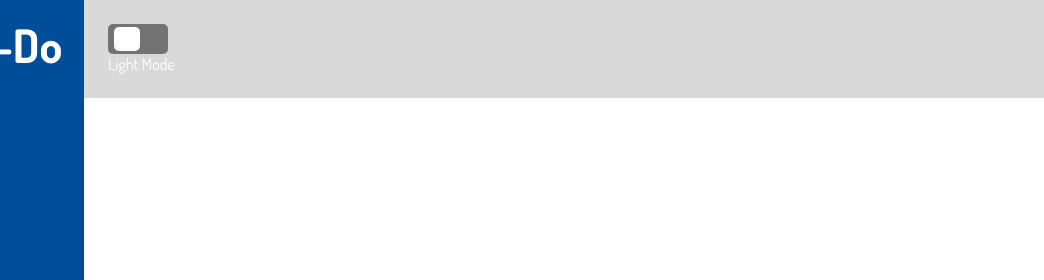
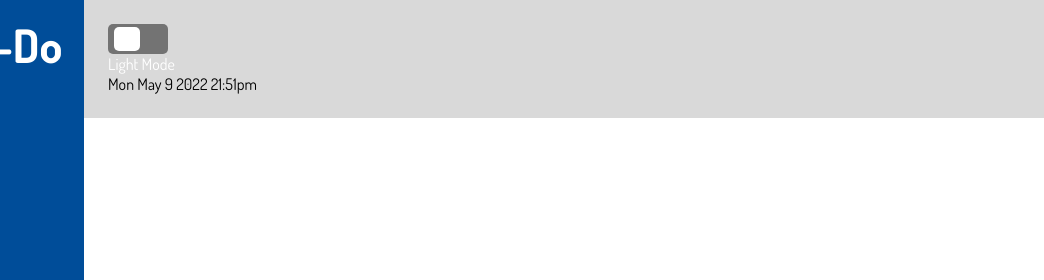
Before and after one commit to AmesburyArcher/to-do-app, a website built with webpack: page dist/index.html in a window 1280 px wide. Shown: the top 280 px of the page, 236-1280 px from the left. Built offline with nearby package versions, Linux system fonts and the light colour scheme.

Commit message:
added date/time file to add time to task creation

```diff
--- /dev/null
+++ b/src/date.js
@@ -0,0 +1,16 @@
+const displayDate = () => {
+    const dateDOM = document.querySelector('.current-date');
+    dateDOM.textContent = formatAMPM()
+}
+
+function formatAMPM() {
+    const d = new Date()
+    let minutes = d.getMinutes().toString().length == 1 ? '0'+d.getMinutes() : d.getMinutes();
+    let hours = d.getHours().toString().length == 1 ? '0'+d.getHours() : d.getHours();
+    let ampm = d.getHours() >= 12 ? 'pm' : 'am';
+    let months = ['Jan','Feb','Mar','Apr','May','Jun','Jul','Aug','Sep','Oct','Nov','Dec'];
+    let days = ['Sun','Mon','Tue','Wed','Thu','Fri','Sat'];
+    return days[d.getDay()]+' '+months[d.getMonth()]+' '+d.getDate()+' '+d.getFullYear()+' '+hours+':'+minutes+ampm;
+    }
+
+export { displayDate }
--- a/src/index.js
+++ b/src/index.js
@@ -1,6 +1,7 @@
 import { createDirListener, saveAndRenderList, renderLists, directoryArr, selectedFolder } from "./directory-creator";
 import { toggleTheme } from "./toggleTheme";
 import { renderTasks, listListeners } from "./list-creator"
+import { displayDate } from "./date";
 
 function createHTMLElement(type, id, classes, content) {
     const element = document.createElement(type);
@@ -24,6 +25,7 @@ const onLoad = () => {
     render();
     createDirListener();
     listListeners();
+    displayDate();
 }
 
 onLoad();
```
Also changed, not shown: dist/index.html, dist/main.js.
